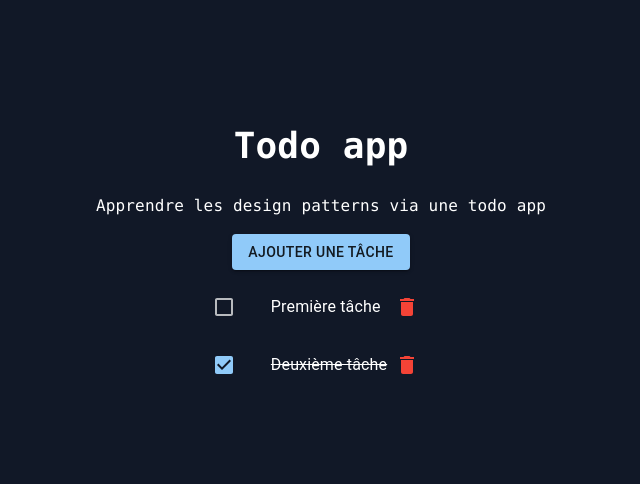
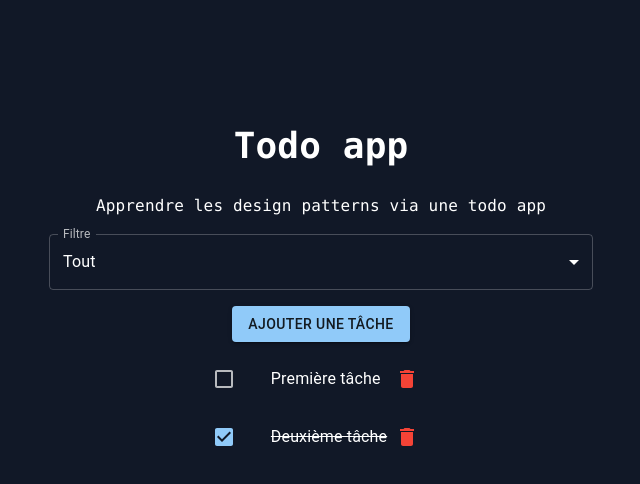
Before and after one commit to frwk/react-design-pattern-course, a React (Vite) app: page / in a window 1280 px wide. Shown: the top 484 px of the page, without its empty margins (319-959 px from the left). Built offline with nearby package versions, Linux system fonts and the light colour scheme.

Commit message:
Filtering tasks in parent component - wrong way

```diff
--- a/src/components/TaskListContainer.tsx
+++ b/src/components/TaskListContainer.tsx
@@ -2,6 +2,7 @@ import React from 'react';
 import TaskListView from './TaskListView';
 import Task from '../types/Task';
 import TaskListContainerState from '../types/TaskListContainerState';
+import { FormControl, InputLabel, MenuItem, Select } from '@mui/material';
 
 class TaskListContainer extends React.Component<{}, TaskListContainerState> {
 
@@ -9,39 +10,70 @@ class TaskListContainer extends React.Component<{}, TaskListContainerState> {
         tasks: [
             { id: 1, title: 'Première tâche', completed: false },
             { id: 2, title: 'Deuxième tâche', completed: true }
-        ]
+        ],
+        filter: 'all',
     };
+
+    setFilter = (filter: string) => {
+        this.setState({ filter });
+    };
+
 
     addTask = (title: string) => {
         const newTask: Task = {
-            id: this.state.tasks[this.state.tasks.length - 1].id + 1,
+            id: this.state.tasks.length + 1,
             title: title,
             completed: false
         };
         this.setState({ tasks: [...this.state.tasks, newTask] });
-        console.log(this.state.tasks);
     };
 
     deleteTask = (id: number) => {
-        const updatedTasks = this.state.tasks.filter(task => task.id !== id);
+        const updatedTasks = this.state.tasks.filter((task: Task) => task.id !== id);
         this.setState({ tasks: updatedTasks });
     };
 
     toggleTask = (id: number) => {
-        const updatedTasks = this.state.tasks.map(task =>
+        const updatedTasks = this.state.tasks.map((task: Task) =>
             task.id === id ? { ...task, completed: !task.completed } : task
         );
         this.setState({ tasks: updatedTasks });
     };
 
+    getFilteredTasks = (): Task[] => {
+        switch (this.state.filter) {
+            case 'completed':
+                return this.state.tasks.filter(task => task.completed);
+            case 'notCompleted':
+                return this.state.tasks.filter(task => !task.completed);
+            default:
+                return this.state.tasks;
+        }
+    };
+
     render() {
         return (
-            <TaskListView
-                tasks={this.state.tasks}
-                onAdd={this.addTask}
-                onDelete={this.deleteTask}
-                onToggle={this.toggleTask}
-            />
+            <>
+                <FormControl fullWidth>
+                    <InputLabel id="filter-select-label">Filtre</InputLabel>
+                    <Select
+                        labelId="filter-select-label"
+                        value={this.state.filter}
+                        label="Filtre"
+                        onChange={(e) => this.setFilter(e.target.value as string)}
+                    >
+                        <MenuItem value='all'>Tout</MenuItem>
+                        <MenuItem value='completed'>Completées</MenuItem>
+                        <MenuItem value='notCompleted'>Non completées</MenuItem>
+                    </Select>
+                </FormControl>
+                <TaskListView
+                    tasks={this.getFilteredTasks()}
+                    onAdd={this.addTask}
+                    onDelete={this.deleteTask}
+                    onToggle={this.toggleTask}
+                />
+            </>
         );
     }
 }
--- a/src/types/TaskListContainerState.ts
+++ b/src/types/TaskListContainerState.ts
@@ -2,4 +2,5 @@ import Task from "./Task";
 
 export default interface TaskListContainerState {
     tasks: Task[];
+    filter: string;
 }
```
